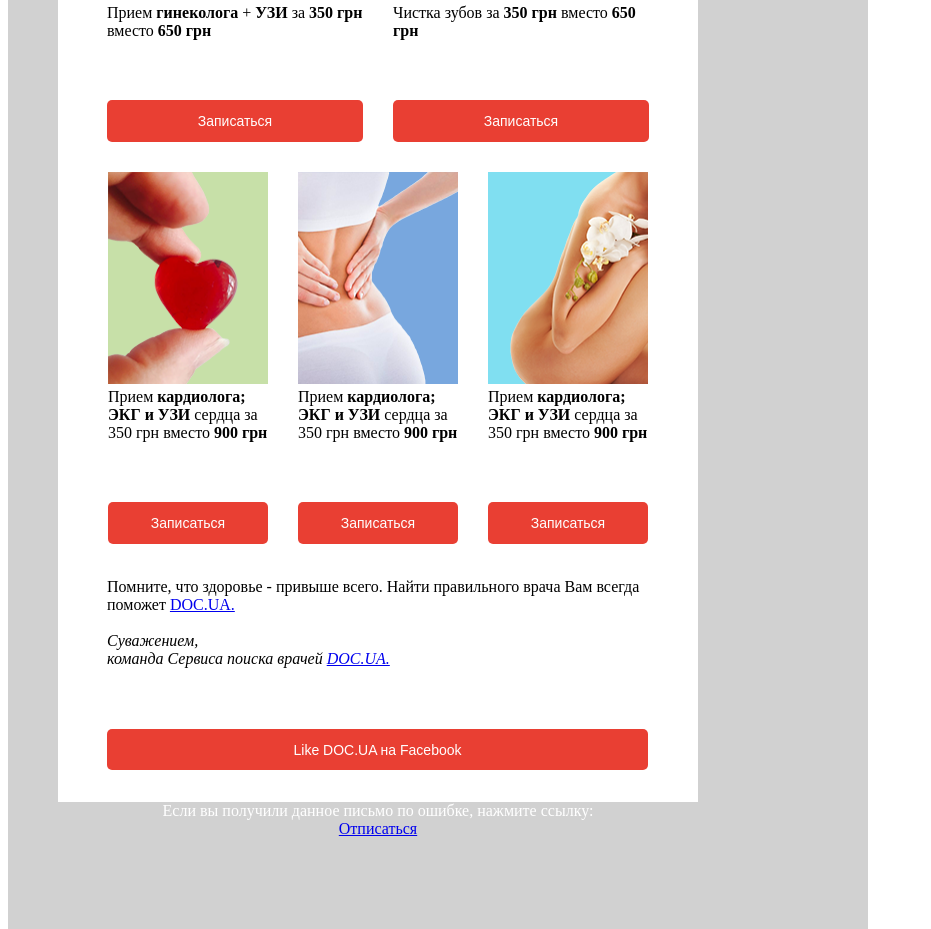
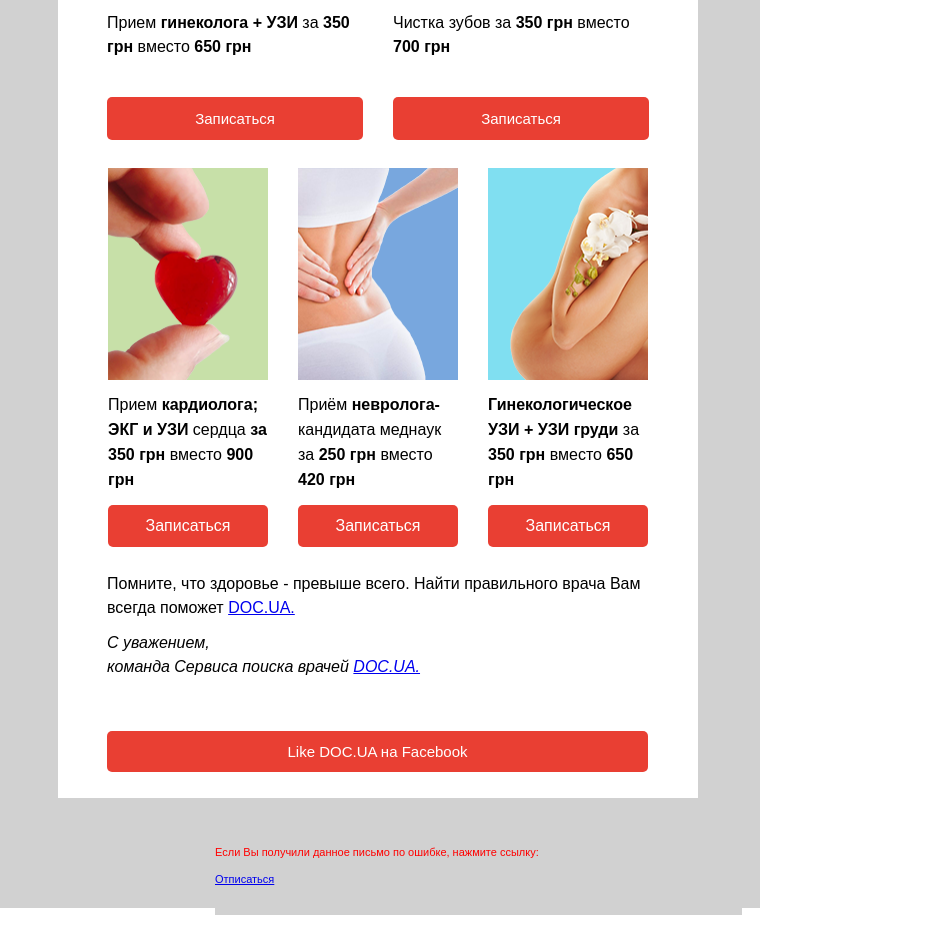
Before and after one commit to ksi81/Work-5-doc_ua_src-, a plain HTML site: page index.html in a window 1280 px wide. Shown: the part 783-1712 px from the top of the page, without its empty margins (0-931 px from the left). Drawn offline with Linux system fonts and the light colour scheme.

Commit message:
reload and fix

```diff
--- a/css/master.css
+++ b/css/master.css
@@ -1,22 +1,27 @@
 * {
-	margin: 0:
-	padding: 0;
+margin: 0;
+padding: 0;
+
+
 }
-.main {
-	margin: 0;
-    padding: 55px 50px 110px 50px;
-    font-style: Arial, Helvetica, sans-serif;
-    background: #d1d1d1;
-     width: 760px;
-    height: 1690px;
+.wraper {
+    margin-top: 2px;
+    padding: 58px;
+    font-family: Arial, Helvetica, sans-serif;
+    font-size: 16px;
+     background: #d1d1d1;
+    width: 644px;
+    height: 1573px;
 }
+
 .parent {
-	margin: 0;
-  width: 640px;
-  min-height: 20px;
-  background: white;
-  height: 1600px;
+ width: 640px;
+    background: white;
+    margin: 0px 0 0px 0px;
+    height: 1521px;
+    overflow:hidden;
 }
+
 .row-header {
 	width: 640px;
     height: 150px;
@@ -24,60 +29,114 @@
     float: left;
 }
 .row-text {
-	width: 641px;
-    height: 345px;
-    background: #fffa00;
+  /*  width: 580px;
+    height: 310px;*/
     float: left;
+    font-size: 16px;
+    padding: 52px 50px 30px;
+    display: block;
+
+}
+.one {
+display: block;
+line-height: 150%;
+text-align: center;
+
+}
+.next {
+    display: block;
+    line-height: 150%;
+    text-align: left;
+    margin: -8px 0px;
+
+}
+.next2 {
+    display: block;
+    line-height: 150%;
+    text-align: left;
+    margin: -14px 0px;
+}
+.next3 {
+    display: block;
+    line-height: 150%;
+    text-align: left;
+    margin: -18px 0;
+
 }
 .row1{
 	width: 256px;
     height: 212px;
     float: left;
-    margin: 13px 0 0 49px;
+    margin: 17px 0 0 49px;
 }
 
 .row2{
 	width: 256px;
     height: 212px;
     float: left;
-    margin: 13px 0 0 30px;
+    margin: 17px 0 0 30px;
 
     }
 button {
 	width: 100%;
-    height: 42px;
-    color: #ffffff;
-    font-size: 14px;
+    height: 43px;
+    font-size: 15px;
     background: #e93f33;
     text-align: center;
     border-radius: 5px;
     border: 0;
-    margin-top: 60px;
+    margin-top: 38px;
+    color: white;
+}
+span {
+	    display: block;
+    text-align: left;
+    margin: 11px 0 0 0;
+     line-height: 149%;
 }
 
 .n3 {
-	color:#ffffff;
-    font-size: 14px;
+	    color: #ffffff;
+    font-size: 16px;
     background: #e93f33;
     text-align: center;
     border-radius: 5px;
     border: 0;
     height: 42px;
     width: 100%;
+    margin: 12px 0 0 0;
 }
+.row3-1 span {
+	  display: block;
+    text-align: left;
+    line-height: 156%;
+    margin: 9px 0 0 0;
+	    }
+.row3-2 span {
+	  display: block;
+    text-align: left;
+    line-height: 156%;
+    margin: 9px 0 0 0;
 
+}
+.row3-3 span {
+	  display: block;
+    text-align: left;
+    line-height: 156%;
+    margin: 9px 0 0 0;
+	    }
 .row3-1 {
       width: 160px;
     height: 376px;
     float: left;
     margin: 172px 0 0px 50px;
+
 }
 .row3-2 {
   	   width: 160px;
     height: 376px;
     float: left;
     margin: 172px 0 0px 30px;
-
 }
 .row3-3 {
   	   width: 160px;
@@ -88,30 +147,32 @@ button {
 }
 
 .row-fouter {
+	display: block;
 	width: 541px;
-
     float: left;
-    margin: 30px 0 0px 49px;
+    margin: 17px 0 0px 49px;
+        line-height: 148%;
 }
 .button-f {
 	    width: 100%;
     height: 41px;
     color: #ffffff;
-    font-size: 14px;
     background: #e93f33;
     text-align: center;
     border-radius: 5px;
     border: 0;
-    margin-top: 61px;
+    margin-top: 53px;
+    font-size: 15px;
 }
 .row-otp {
-	    width: 642px;
+	    width: 527px;
     height: 82px;
     background: #d1d1d1;
     float: left;
-    margin-top: 32px;
-    margin-left: -1px;
-    color: white;
+    color: red;
+    text-align: center;
+    margin: 35px 10px 17px 157px;
+    font-size: 11px;
     text-align: center;
 }
 
--- a/index.html
+++ b/index.html
@@ -2,71 +2,79 @@
 <html lang="en">
 <head>
 	<meta charset="UTF-8">
-	<title>Doc.ua</title>
+	<title>Document</title>
 	<link rel="stylesheet" href="css/master.css">
 </head>
-
 <body>
-<div class="main">
+	<div class="wraper">
 <div class="parent">
   <div class="row-header">
   	<img src="header_bg.gif" width="100%"
   height="150"alt="">
   </div>
-  <div class="row-text">Lorem ipsum dolor sit amet, consectetur adipisicing elit. Magnam temporibus maiores rerum molestias possimus atque eveniet similique, magni veniam sunt quae, quo corporis, voluptate, quibusdam. Odio fuga ratione doloribus necessitatibus!</div>
+  <div class="row-text">
+			<p class="one">Друзья,</p><br>
+			<p class="next">По нашему 3-летнему опыту работы мы точно знаем: <b>после Нового года</b> большинство клиник Киева <b>поднимают цены</b></p> <br><br>
+			<p class="next">Но только до 31 января <a href="www.doc.ua">DOC.UA.</a><b>фиксирует цены на все медицинские услуги</b>, включая консультации и диагностику</p><br><br><br>
+			<p class="next2">У Вас <b>осталось всего 5 дней</b> - успейте записаться!</p><br><br><br>
+			<p class="next3">Для Вашего удобства, мы также собрали <b>лучшие предложения</b> от наших клиник-партнеров.</p>
+  </div>
 
-  <div class="row1">
+   <div class="row1">
   	<img src="i1.png" width="100%"
   height="212"alt="">
-  <span>Прием <b>гинеколога</b> + <b>УЗИ</b> за <b>350 грн</b> вместо <b>650 грн</b></span>
+  <span>Прием <b>гинеколога + УЗИ</b> за <b>350 грн</b> вместо <b>650 грн</b></span>
   <button>Записаться</button>
   </div>
 
   <div class="row2">
   	<img src="i2.png" width="100%"
   height="212"alt="">
-  <span>Чистка зубов за <b>350 грн</b> вместо <b>650 грн</b></span>
+  <span>Чистка зубов за <b>350 грн</b> вместо <b>700 грн</b></span>
   <button>Записаться</button>
   </div>
 
   <div class="row3-1">
   <img src="i3.png" width="100%"
   height="212"alt="">
-  	<span>Прием <b>кардиолога; ЭКГ и УЗИ</b> сердца за 350 грн</b> вместо <b>900 грн</b></span>
+  	<span>Прием <b>кардиолога; ЭКГ и УЗИ</b> сердца <b>за 350 грн</b> вместо <b>900 грн</b></span>
   	<button class="n3">Записаться</button>
   </div>
 
   <div class="row3-2">
   	<img src="i4.png" width="100%"
   height="212"alt="">
-  	<span>Прием <b>кардиолога; ЭКГ и УЗИ</b> сердца за 350 грн</b> вместо <b>900 грн</b></span>
+  <span>Приём <strong>невролога-</strong> кандидата меднаук за <strong>250 грн</strong> вместо <strong>420 грн</strong></span>
   	<button class="n3">Записаться</button>
 
   </div>
   <div class="row3-3">
   	<img src="i5.png" width="100%"
   height="212"alt="">
-<span>Прием <b>кардиолога; ЭКГ и УЗИ</b> сердца за 350 грн</b> вместо <b>900 грн</b></span>
+<span><strong>Гинекологическое УЗИ + УЗИ груди</strong> за <strong>350 грн</strong> вместо <strong>650 грн</strong></span>
   	<button class="n3">Записаться</button>
 
   </div>
 
   <div class="row-fouter">
-  	<span>Помните, что здоровье - привыше всего. Найти правильного врача Вам всегда поможет <a href="www.doc.ua">DOC.UA.</a><br><br>
-  	<i>Суважением,<br>
-	команда Сервиса поиска врачей <a href="www.doc.ua">DOC.UA.</a>
+  	<span>Помните, что здоровье - прeвыше всего. Найти правильного врача Вам всегда поможет <a href="www.doc.ua">DOC.UA.</a>
+  	<span><i>С уважением,<br>
+	команда Сервиса поиска врачей <a href="www.doc.ua">DOC.UA.</a></span>
   	</i>
 
   	</span>
   	<button class="button-f">Like DOC.UA на Facebook</button>
   	</div>
-   <div class="row-otp">
-<span>Если вы получили данное письмо по ошибке, нажмите ссылку:<br><a href="www.doc.ua" link="white">Отписаться</a></span>
+
+
+    <div class="clearfix"></div>
+
 
 
   </div>
-
-    <div class="clearfix"></div>
+   <div class="row-otp">
+<span>Если Вы получили данное письмо по ошибке, нажмите ссылку:</span>
+<span><a href="www.doc.ua" link="white">Отписаться</a></span>
     </div>
 
 </div>
```
